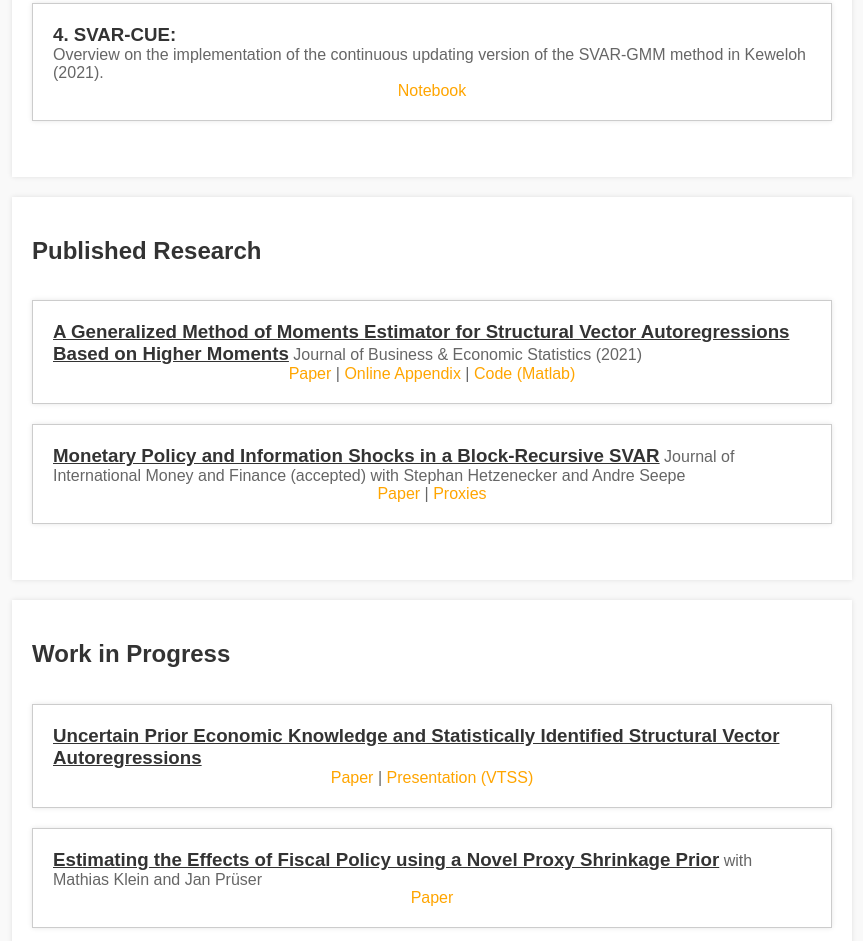
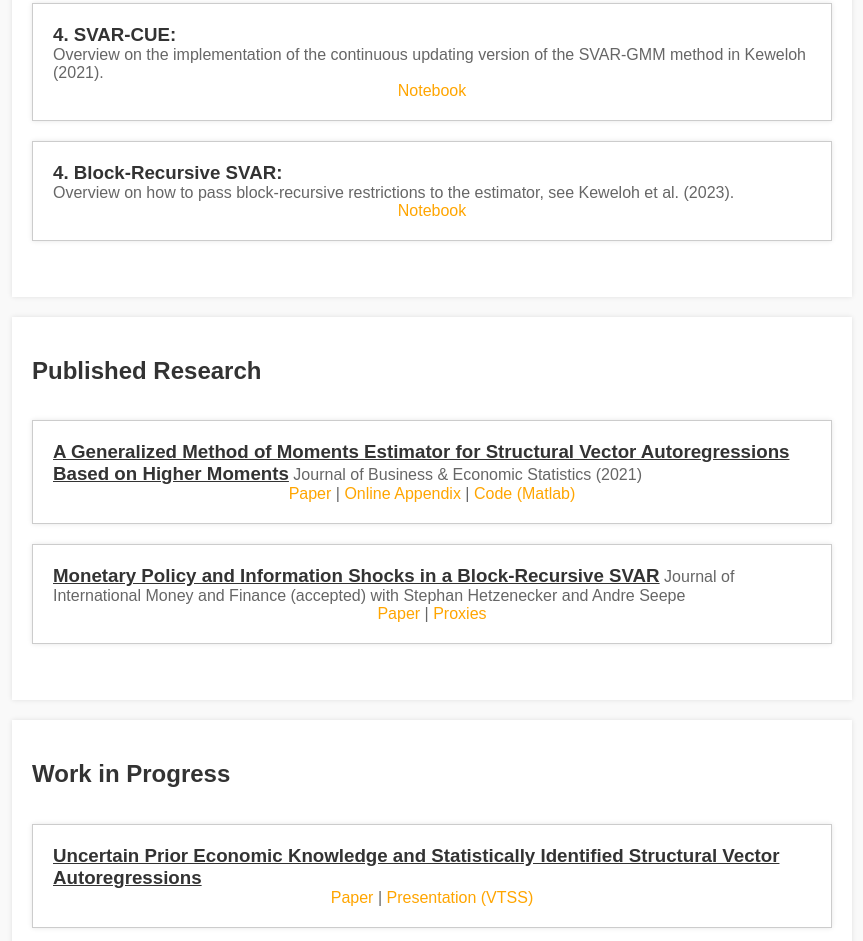
Before and after one commit to Saschakew/SaschaKew.github.io, a plain HTML site: page index.html in a window 1280 px wide. Shown: the part 1035-1976 px from the top of the page, without its empty margins (208-1071 px from the left). Drawn offline with nearby package versions, Linux system fonts and the light colour scheme.

Commit message:
Update index.html

```diff
--- a/index.html
+++ b/index.html
@@ -60,6 +60,16 @@
                             <a href="https://colab.research.google.com/github/Saschakew/SVARpyExamples/blob/main/SVARpy-SVARCUE.ipynb" target="_blank">Notebook</a>
                         </p>
                     </li>
+                    <li>
+                        <h3>4. Block-Recursive SVAR: </h3>
+                        <p>Overview on how to pass block-recursive restrictions to the estimator, see Keweloh et al. (2023). </p>
+                            <p class="list-footer">
+                            <a href="https://colab.research.google.com/github/Saschakew/SVARpyExamples/blob/main/SVARpy-SVARGMM-BlockRec.ipynb" target="_blank">Notebook</a>
+                        </p>
+                    </li>
+
+
+
                 </ul>
             </div>
         </section>
@@ -104,7 +114,6 @@
                          | <a href="paper2-replication.zip" target="_blank">Replication Files</a>-->
                     </p>
                 </li>
-                <!-- Add more papers here -->
             </ul>
         </section>
 
```
